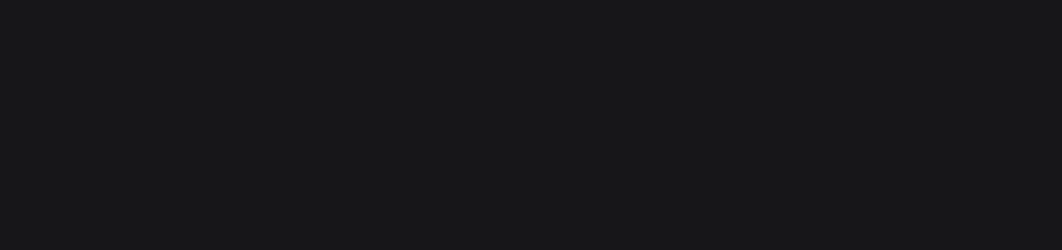
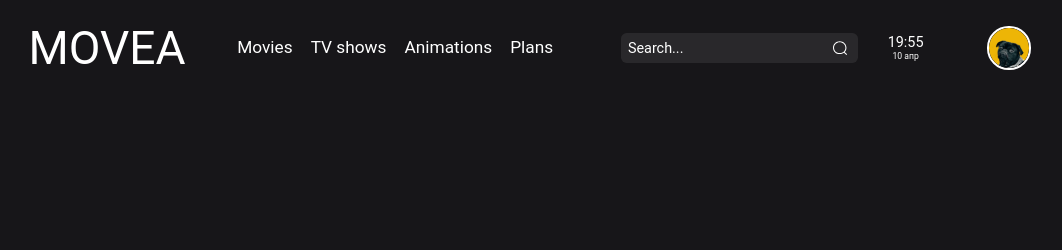
Before and after one commit to Vyacheslav321/movea22, a plain HTML site: page index.html in a window 1280 px wide. Shown: the whole page, without its empty margins (104-1166 px from the left). Drawn offline with Linux system fonts and the light colour scheme.

Commit message:
add header

```diff
--- a/index.html
+++ b/index.html
@@ -12,7 +12,21 @@
   <div class="grid-init grid">
     <!-- header -->
     <header class="header">
-
+      <div class="header__wrap">
+        <a class="header__logo" href="">movea</a>
+        <nav class="header__nav">
+          <a href="#" class="">Movies</a>
+          <a href="#" class="">TV shows</a>
+          <a href="#" class="">Animations</a>
+          <a href="#" class="">Plans</a>
+        </nav>
+        <input class="header__find" type="text" placeholder="Search...">
+        <div class="header__date">
+          <div class="header__hours">19:55</div>
+          <div class="header__days">10 апр</div>
+        </div>
+        <img class="header__personal" src="./images/avatar.png" alt="">
+      </div>
     </header>
     <!-- aside -->
     <aside class="aside box-init">
--- a/pages/pages.css
+++ b/pages/pages.css
@@ -25,8 +25,8 @@ img {
   padding-left: 0;
 }
 
-ul>li {
-list-style: none;
+ul > li {
+  list-style: none;
 }
 
 a {
@@ -51,133 +51,118 @@ h6 {
   padding: 0;
 }
 
-button, input {
+button,
+input {
   outline: none;
   border: none;
   cursor: pointer;
 }
 
+.grid {
+  display: grid;
+  grid-template-areas:
+    "header header"
+    "aside main"
+    "aside main"
+    "aside main";
+  grid-template-columns: repeat(auto-fit, minmax(12rem, 1fr));
+  gap: 8rem 0rem;
+}
 
+.grid-init {
+  max-width: 144rem;
+  margin: auto;
+  padding: 3rem 2.4rem 4rem;
+}
 
+.header {
+  grid-area: header;
+}
 
+.header__wrap {
+  display: flex;
+  align-items: center;
+  justify-content: space-between;
+}
 
+.header__logo {
+  margin: 0;
+  padding: 0 7rem 0 0;
+  font-size: 6.4rem;
+  text-transform: uppercase;
+}
 
+.header__nav {
+  display: flex;
+  align-items: center;
+  justify-content: space-between;
+  padding: 0 9.2rem 0 0;
+}
 
+.header__nav a {
+  font-size: 2.4rem;
+}
+.header__nav a:not(:last-child) {
+  margin: 0 2.5rem 0 0;
+}
 
+.header__find {
+  margin: 0 3.9rem 0 0;
+  padding: 0 4rem 0 1rem;
+  width: 33rem;
+  height: 4.1rem;
+  background: rgba(255, 255, 255, 0.08) url("../images/search.svg");
+  background-repeat: no-repeat;
+  background-position: top 50% right 1.5rem;
+  background-size: 2rem;
+  border-radius: 0.8rem;
+  font-size: 2rem;
+  line-height: 2.3rem;
+  color: #fff;
+}
 
+.header__find::placeholder {
+  font-size: 2rem;
+  line-height: 2.3rem;
+  color: #fff;
+}
 
+.header__date {
+  margin: 0 8.7rem 0 0;
+  display: flex;
+  flex-direction: column;
+  align-items: center;
+  justify-content: space-between;
+  text-align: center;
+}
 
+.header__hours {
+  font-size: 2rem;
+  line-height: 2.3rem;
+  color: #fff;
+}
 
+.header__days {
+  font-size: 1.2rem;
+  line-height: 1.4rem;
+  color: #fff;
+}
 
+.header__personal {
+  width: 6rem;
+  height: 6rem;
+  border-radius: 50%;
+  border: 0.3rem solid #fff;
+  cursor: pointer;
+}
 
+.aside {
+  grid-area: aside;
+}
 
-
-
-
-
-
-
-
-
-
-
-
-
-
-
-
-
-
-
-
-
-
-
-
-
-
-
-
-
-
-
-
-
-
-
-
-
-
-
-
-
-
-
-
-
-
-
-
-
-
-
-
-
-
-
-
-
-
-
-
-
-
-
-
-
-
-
-
-
-
-
-
-
-
-
-
-
-
-
-
-
-
-
-
-
-
-
-
-
-
-
-
-
-
-
-
-
-
-
-
-
-
-
-
-
-
-
-
+.main {
+  grid-area: main;
+}
 
 @media (max-width: 108em) {
   html {
```
Also changed, not shown: images/avatar.png (added), images/search.svg (added).
